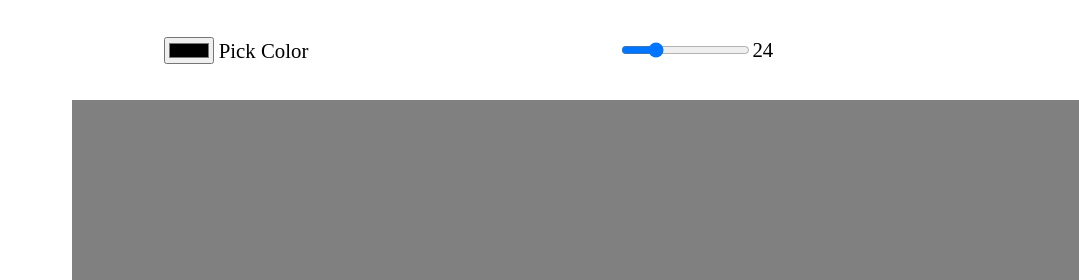
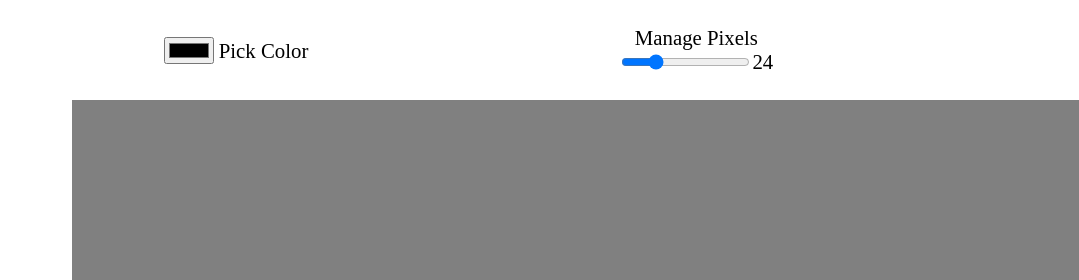
Before and after one commit to Pokdee/Etch-a-Sketch, a plain HTML site: page index.html in a window 1280 px wide. Shown: the top 280 px of the page, 0-1079 px from the left. Drawn offline with Linux system fonts and the light colour scheme.

Commit message:
add caption forgrid scale

```diff
--- a/index.html
+++ b/index.html
@@ -16,8 +16,11 @@
         <label for="colors">Pick Color</label>
       </div>
       <div class="inputs">
-        <input class="pixel" type="range" value="24" min="1" max="100" />
-        <output class="pixelOut">24</output>
+        <div>Manage Pixels</div>
+        <div class="pixelbox">
+          <input class="pixel" type="range" value="24" min="1" max="100" />
+          <output class="pixelOut">24</output>
+        </div>
       </div>
       <div class="eraserCon">
         <button class="eraser">
--- a/style.css
+++ b/style.css
@@ -39,6 +39,12 @@
 
 .inputs {
   display: flex;
+  flex-direction: column;
+  align-items: center;
+  justify-content: space-between;
+}
+.pixelbox {
+  display: flex;
   align-items: center;
   justify-content: space-between;
 }
```
